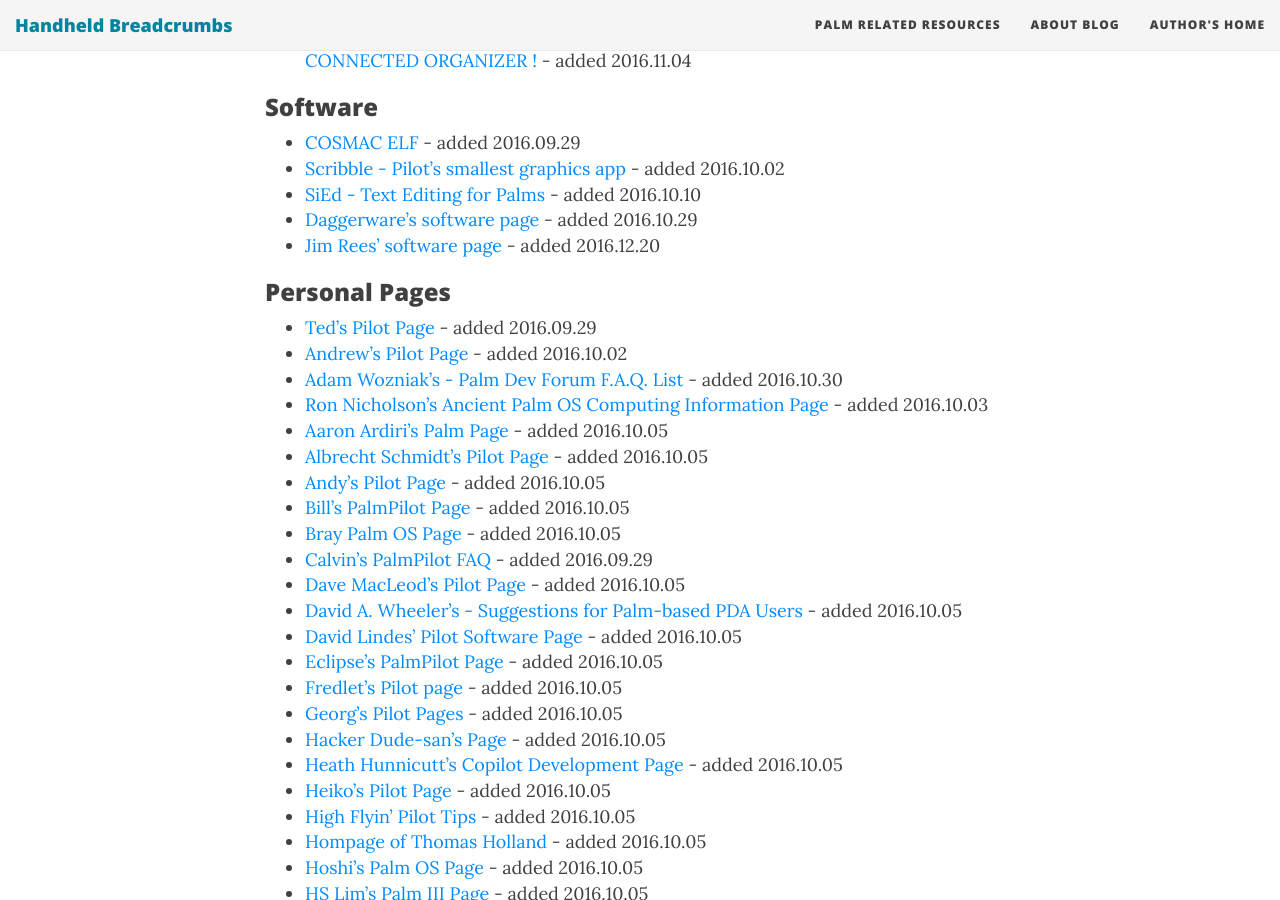
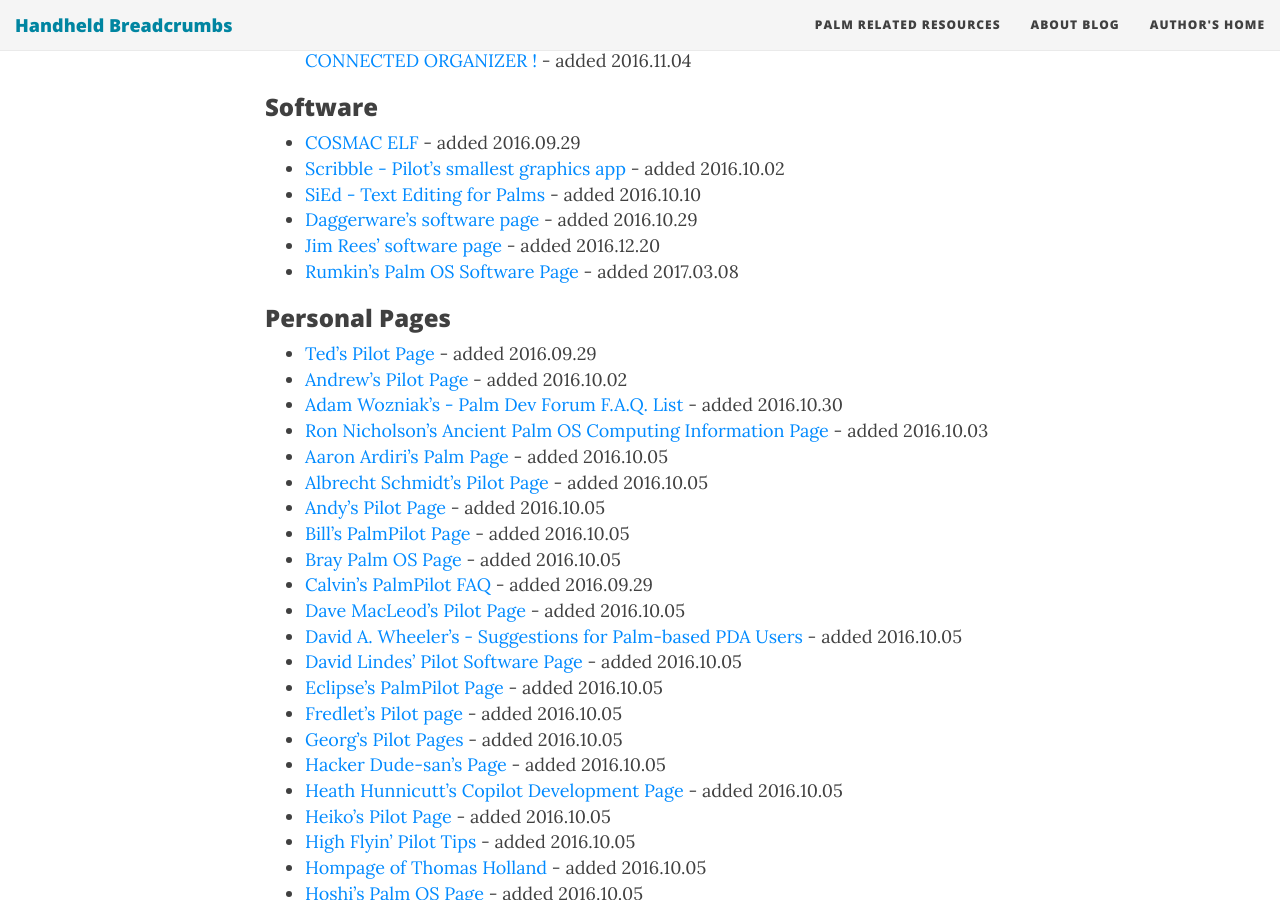
Before and after one commit to handheldbreadcrumbs/handheldbreadcrumbs.github.io, a Jekyll site: the page built from palmresources.md, in a window 1280 px wide and 900 px high, scrolled down 435 px. Built offline with Jekyll 4.4.1, drawn with Linux system fonts in a browser that asks for light colours; nearby versions of some CDN libraries.

Commit message:
added new link to software section

```diff
--- a/palmresources.md
+++ b/palmresources.md
@@ -18,6 +18,7 @@
 * [SiEd - Text Editing for Palms](https://web.archive.org/web/20070323092635/http://benroe.com/sied/index.php){:target="_blank"} - added 2016.10.10
 * [Daggerware's software page](http://web.archive.org/web/19980127125152/http://www.daggerware.com/){:target="_blank"} - added 2016.10.29
 * [Jim Rees' software page](http://web.archive.org/web/20161220091747/http://www.citi.umich.edu/u/rees/pilot/){:target="_blank"} - added 2016.12.20
+* [Rumkin's Palm OS Software Page](http://web.archive.org/web/20150916201027/http://rumkin.com/software/palm/){:target="_blank"} - added 2017.03.08
 
 ### Personal Pages
 * [Ted's Pilot Page](http://web.archive.org/web/19981203160903/http://web.mit.edu/tytso/www/pilot/index.html){:target="_blank"} - added 2016.09.29
```
